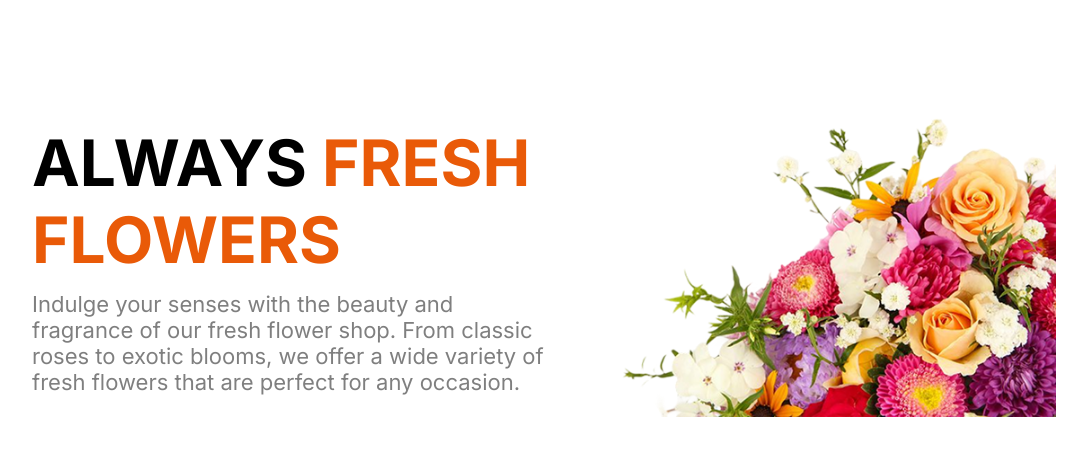
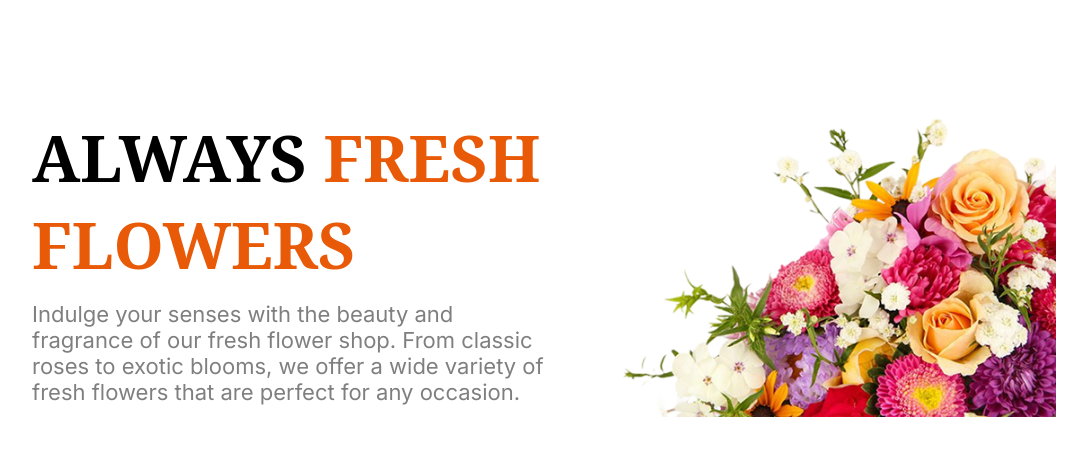
Before and after one commit to jinnahakondo/Responsive-Flowers, a plain HTML site: page index.html in a window 1280 px wide. Shown: the part 129-584 px from the top of the page, without its empty margins (96-1183 px from the left). Drawn offline with Linux system fonts and the light colour scheme.

Commit message:
Noto font issue solved

```diff
--- a/index.html
+++ b/index.html
@@ -29,7 +29,7 @@
         <!-- --------- hero banner --------- -- -->
         <div id="hero-banner" class="w">
             <div class="hero-text m-w">
-                <h2 class=".font-noto banner-title"> ALWAYS <span class="text-orange">FRESH <br> FLOWERS</span></h2>
+                <h2 class="font-noto banner-title"> ALWAYS <span class="text-orange font-noto">FRESH <br> FLOWERS</span></h2>
                 <p class="description">
                     Indulge your senses with the beauty and fragrance of our fresh flower shop. From classic roses to
                     exotic blooms, we offer a wide variety of fresh flowers that are perfect for any occasion.
```
